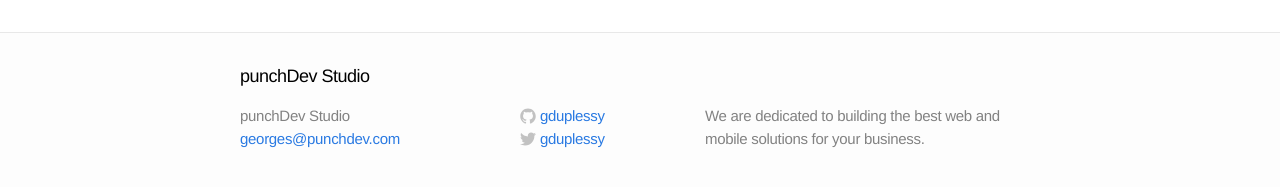
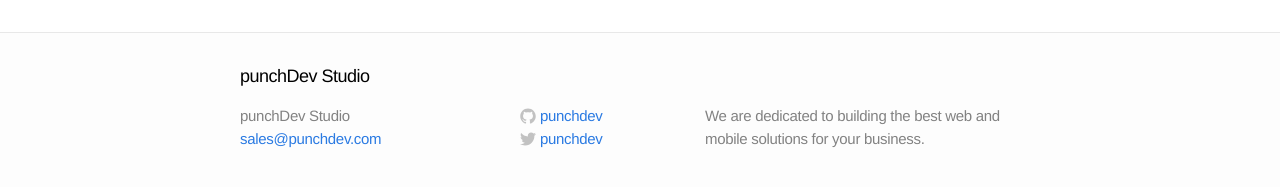
Before and after one commit to punchdev/punchdev, a Jekyll site: the page built from about.md, in a window 1280 px wide. Shown: the part 338-525 px from the top of the page. Built offline with Jekyll 4.4.1, drawn with Linux system fonts in a browser that asks for light colours; Markdown is read by kramdown in place of the engine named in the settings.

Commit message:
Change contact info

```diff
--- a/_config.yml
+++ b/_config.yml
@@ -1,7 +1,7 @@
 # Site settings
 title: punchDev Studio
-email: georges@punchdev.com
-username: gduplessy
+email: sales@punchdev.com
+username: punchdev
 description: "We are dedicated to building the best web and mobile solutions for your business."
 baseurl: ""
 url: "http://punchdev.com"
```
Also changed, not shown: 1 other file.
